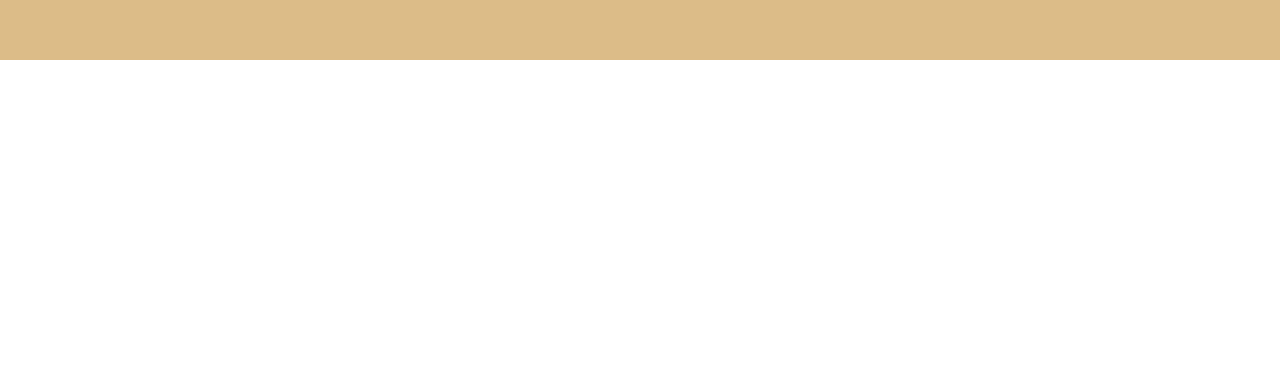
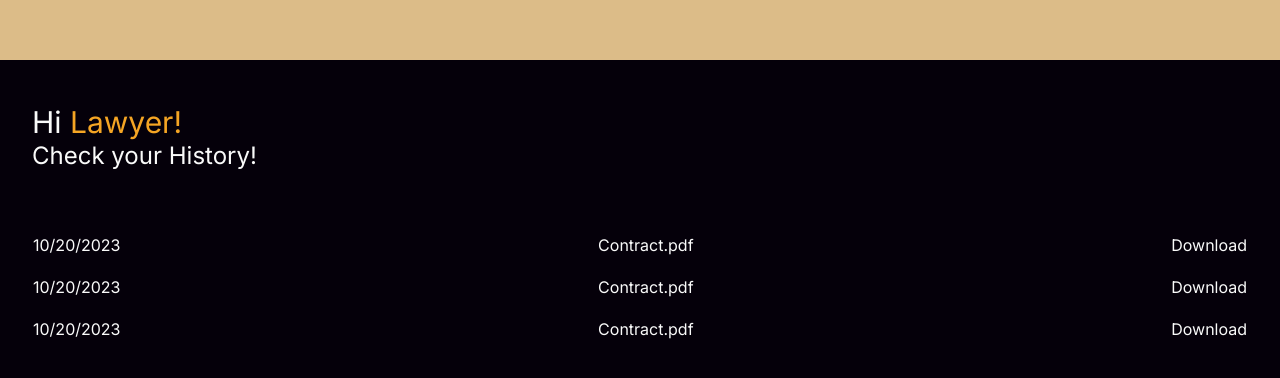
Before and after one commit to Fedreric/Lawyer-AI, a Next.js app: page / in a window 1280 px wide. Shown: the part 740-1118 px from the top of the page. Before the commit the page ends 800 px from the top, so only its background shows below. Built offline with nearby package versions, Linux system fonts and the light colour scheme.

Commit message:
Se agrega el maquetado principal del historial

```diff
--- a/src/app/layout.js
+++ b/src/app/layout.js
@@ -1,17 +1,47 @@
-import { Inter } from 'next/font/google'
-import './globals.css'
+import { Inter } from "next/font/google";
+import "./globals.css";
 
-const inter = Inter({ subsets: ['latin'] })
+const inter = Inter({ subsets: ["latin"] });
 
 export const metadata = {
-  title: 'Create Next App',
-  description: 'Generated by create next app',
-}
+  title: "Create Next App",
+  description: "Generated by create next app"
+};
 
 export default function RootLayout({ children }) {
   return (
-    <html lang="en">
-      <body className={inter.className}>{children}</body>
+    <html lang='en'>
+      <body className={inter.className}>
+
+        {children}
+        <section class='h-screen flex flex-col bg-text-custom-color-dark px-8'>
+          <div className="text-text-custom-color-white my-11">
+            <h2 className="text-3xl">Hi <span className="text-text-custom-color-Details">Lawyer!</span></h2>
+            <h4 className="text-2xl">Check your History!</h4>
+          </div>
+          <div class='max-h-screen overflow-y-auto w-full'>
+            <table class='min-w-full'>
+              <tbody>
+                <tr className='flex justify-between text-text-custom-color-white my-4'>
+                  <td>10/20/2023</td>
+                  <td>Contract.pdf</td>
+                  <td>Download</td>
+                </tr>
+                <tr className='flex justify-between text-text-custom-color-white my-4'>
+                  <td>10/20/2023</td>
+                  <td>Contract.pdf</td>
+                  <td>Download</td>
+                </tr>
+                <tr className='flex justify-between text-text-custom-color-white my-4'>
+                  <td>10/20/2023</td>
+                  <td>Contract.pdf</td>
+                  <td>Download</td>
+                </tr>
+              </tbody>
+            </table>
+          </div>
+        </section>
+      </body>
     </html>
-  )
+  );
 }
```
